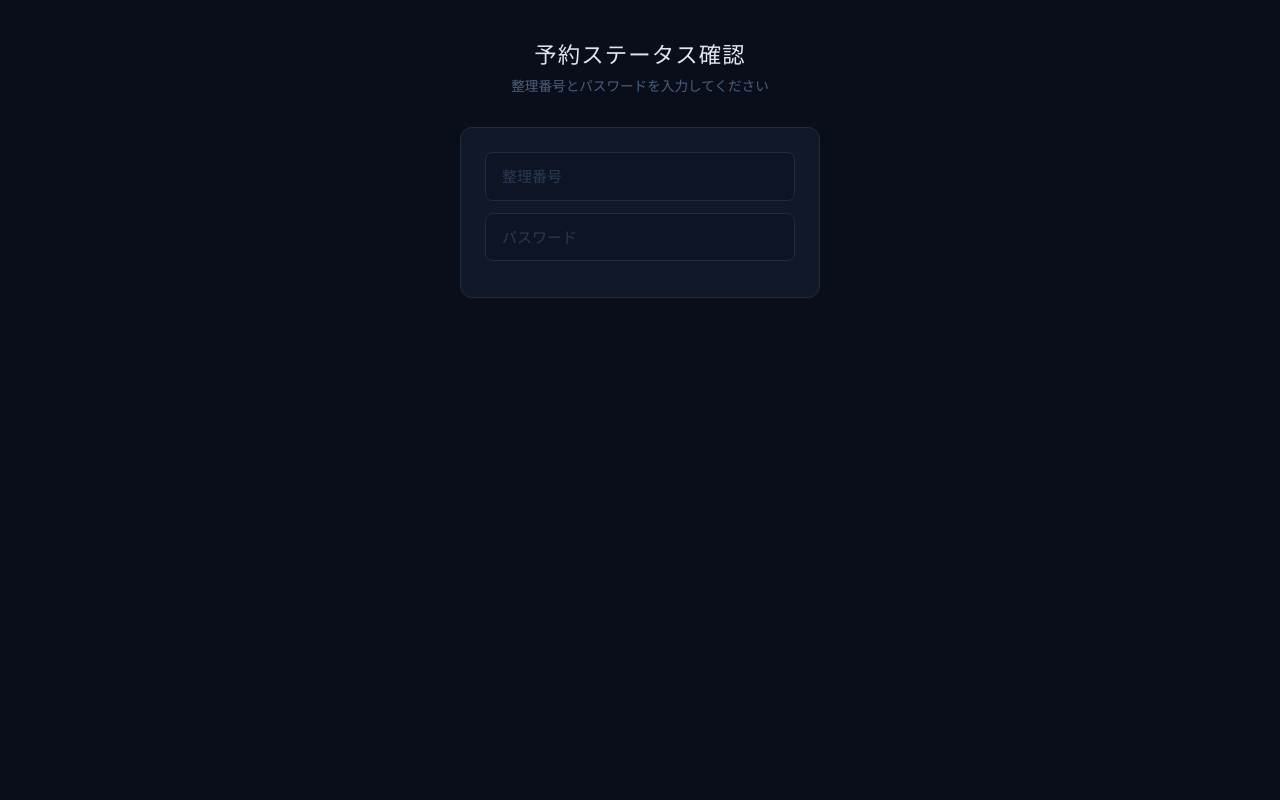
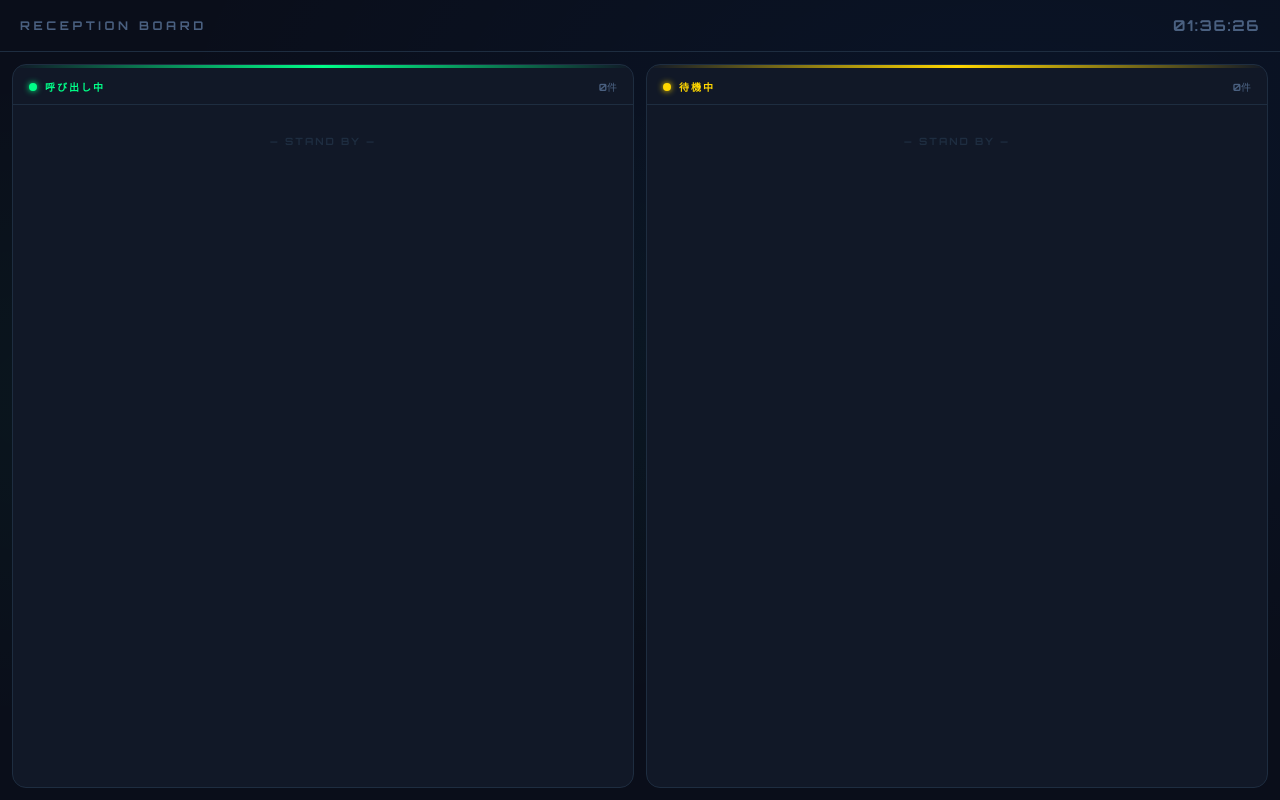
Before and after one commit to In9Bator/booking-system, a Flask app: page /status in a window 1280 px wide; the page is wider, and only the part inside the window is pictured. Run offline with Flask 3, Linux system fonts and the light colour scheme; data that the repository does not hold is empty; some libraries are stand-ins or nearby versions.

Commit message:
Update client status page layout and styles

```diff
--- a/templates/client_status.html
+++ b/templates/client_status.html
@@ -3,215 +3,340 @@
 <head>
 <meta charset="utf-8">
 <meta name="viewport" content="width=device-width, initial-scale=1">
-<title>予約ステータス確認</title>
-<link href="https://cdn.jsdelivr.net/npm/bootstrap@5.3.2/dist/css/bootstrap.min.css" rel="stylesheet">
+<title>受付状況</title>
+<link href="https://fonts.googleapis.com/css2?family=Orbitron:wght@700;900&family=Noto+Sans+JP:wght@400;700&display=swap" rel="stylesheet">
 <script src="https://code.jquery.com/jquery-3.6.0.min.js"></script>
 <style>
-  @import url('https://fonts.googleapis.com/css2?family=Noto+Sans+JP:wght@400;700&display=swap');
+  :root {
+    --green:    #00ff88;
+    --yellow:   #ffd700;
+    --bg:       #0a0e1a;
+    --card-bg:  #111827;
+    --border:   #1e2d40;
+    --text:     #e0e6f0;
+    --muted:    #4a6080;
+  }
+
+  *, *::before, *::after { box-sizing: border-box; margin: 0; padding: 0; }
 
   body {
-    background: #0a0e1a;
-    color: #e0e6f0;
+    background-color: var(--bg);
+    background-image:
+      radial-gradient(ellipse at 20% 50%, rgba(0,255,136,0.04) 0%, transparent 60%),
+      radial-gradient(ellipse at 80% 20%, rgba(0,120,255,0.06) 0%, transparent 60%);
+    color: var(--text);
     font-family: 'Noto Sans JP', sans-serif;
     min-height: 100vh;
     display: flex;
     flex-direction: column;
-    align-items: center;
-    justify-content: flex-start;
-    padding: 40px 20px;
   }
 
-  h1 { font-size: 1.4rem; letter-spacing: 0.05em; margin-bottom: 8px; }
-  .subtitle { color: #4a6080; font-size: 0.85rem; margin-bottom: 32px; }
-
-  .input-card {
-    background: #111827;
-    border: 1px solid #1e2d40;
-    border-radius: 12px;
-    padding: 24px;
-    width: 100%;
-    max-width: 360px;
-    margin-bottom: 24px;
+  /* ── ヘッダー ── */
+  .board-header {
+    display: flex;
+    align-items: center;
+    justify-content: space-between;
+    border-bottom: 1px solid var(--border);
+    padding: 16px 20px;
+    flex-shrink: 0;
+  }
+  .board-title {
+    font-family: 'Orbitron', monospace;
+    font-size: 12px;
+    font-weight: 700;
+    letter-spacing: 0.3em;
+    color: var(--muted);
+    text-transform: uppercase;
+  }
+  .board-clock {
+    font-family: 'Orbitron', monospace;
+    font-size: 15px;
+    font-weight: 700;
+    color: var(--muted);
+    letter-spacing: 0.1em;
   }
 
-  .form-control {
-    background: #0d1525;
-    border: 1px solid #1e2d40;
-    color: #e0e6f0;
-    border-radius: 8px;
-    padding: 12px 16px;
-    width: 100%;
-    font-size: 15px;
-    outline: none;
-    margin-bottom: 12px;
-    display: block;
+  /* ── 自分の番号バー ── */
+  .my-number-bar {
+    background: rgba(0,255,136,0.05);
+    border-bottom: 1px solid rgba(0,255,136,0.12);
+    padding: 12px 20px;
+    display: flex;
+    align-items: center;
+    gap: 10px;
+    flex-shrink: 0;
   }
-  .form-control:focus { border-color: rgba(0,180,255,0.4); }
-  .form-control::placeholder { color: #2a3a50; }
+  .my-number-label {
+    font-family: 'Orbitron', monospace;
+    font-size: 10px;
+    letter-spacing: 0.2em;
+    color: var(--muted);
+    white-space: nowrap;
+  }
+  .my-number-value {
+    font-family: 'Orbitron', monospace;
+    font-size: 20px;
+    font-weight: 900;
+    color: var(--green);
+    text-shadow: 0 0 12px rgba(0,255,136,0.5);
+  }
+  .my-status-badge {
+    margin-left: auto;
+    font-family: 'Orbitron', monospace;
+    font-size: 9px;
+    font-weight: 700;
+    letter-spacing: 0.15em;
+    padding: 5px 12px;
+    border-radius: 6px;
+    border: 1px solid;
+    white-space: nowrap;
+  }
+  .my-status-badge.waiting   { color: var(--muted); border-color: var(--border); }
+  .my-status-badge.called    { color: var(--green); border-color: rgba(0,255,136,0.4); background: rgba(0,255,136,0.08); animation: pulse 1.2s ease-in-out infinite; }
+  .my-status-badge.completed { color: #555; border-color: #333; }
 
-  .btn-check {
-    width: 100%;
-    padding: 13px;
-    background: linear-gradient(135deg, rgba(0,180,255,0.15), rgba(0,180,255,0.08));
-    border: 1px solid rgba(0,180,255,0.3);
-    color: #00b4ff;
-    border-radius: 8px;
-    font-size: 14px;
-    font-weight: 700;
-    letter-spacing: 0.1em;
-    cursor: pointer;
-    transition: all 0.2s;
-  }
-  .btn-check:hover { background: rgba(0,180,255,0.2); }
-
-  /* ステータスカード */
-  .status-card {
-    background: #111827;
-    border: 1px solid #1e2d40;
-    border-radius: 16px;
-    padding: 32px 24px;
-    width: 100%;
-    max-width: 360px;
-    text-align: center;
-    display: none;
-    position: relative;
-    overflow: hidden;
+  /* ── パネル ── */
+  .panels {
+    display: grid;
+    grid-template-columns: 1fr 1fr;
+    gap: 12px;
+    padding: 12px;
+    flex: 1;
   }
 
-  .status-card::before {
+  @media (max-width: 480px) {
+    .panels { grid-template-columns: 1fr; }
+  }
+
+  .panel {
+    background: var(--card-bg);
+    border: 1px solid var(--border);
+    border-radius: 14px;
+    display: flex;
+    flex-direction: column;
+    overflow: hidden;
+    position: relative;
+  }
+  .panel::before {
     content: '';
     position: absolute;
     top: 0; left: 0; right: 0;
     height: 3px;
   }
+  .panel-called::before  { background: linear-gradient(90deg, transparent, var(--green), transparent); }
+  .panel-waiting::before { background: linear-gradient(90deg, transparent, var(--yellow), transparent); }
 
-  .status-waiting::before  { background: linear-gradient(90deg, transparent, #4a6080, transparent); }
-  .status-called::before   { background: linear-gradient(90deg, transparent, #00ff88, transparent); }
-  .status-completed::before{ background: linear-gradient(90deg, transparent, #888, transparent); }
+  .panel-header {
+    padding: 14px 16px 10px;
+    display: flex;
+    align-items: center;
+    gap: 8px;
+    border-bottom: 1px solid var(--border);
+    flex-shrink: 0;
+  }
+  .panel-dot {
+    width: 8px; height: 8px;
+    border-radius: 50%;
+    flex-shrink: 0;
+  }
+  .panel-called  .panel-dot { background: var(--green); box-shadow: 0 0 6px var(--green); }
+  .panel-waiting .panel-dot { background: var(--yellow); box-shadow: 0 0 6px var(--yellow); }
 
-  .status-icon { font-size: 3rem; margin-bottom: 12px; }
-  .status-label { font-size: 0.75rem; letter-spacing: 0.2em; text-transform: uppercase; margin-bottom: 8px; }
-  .status-number { font-size: 5rem; font-weight: 900; line-height: 1; margin-bottom: 8px; }
+  .panel-label {
+    font-family: 'Orbitron', monospace;
+    font-size: 10px;
+    letter-spacing: 0.2em;
+    text-transform: uppercase;
+    font-weight: 700;
+  }
+  .panel-called  .panel-label { color: var(--green); }
+  .panel-waiting .panel-label { color: var(--yellow); }
 
-  .status-waiting  .status-number { color: #4a8090; }
-  .status-called   .status-number { color: #00ff88; text-shadow: 0 0 30px rgba(0,255,136,0.5); }
-  .status-completed .status-number { color: #555; }
+  .panel-count {
+    margin-left: auto;
+    font-family: 'Orbitron', monospace;
+    font-size: 10px;
+    color: var(--muted);
+  }
 
-  .status-text { font-size: 1.1rem; font-weight: 700; margin-bottom: 4px; }
-  .status-sub  { font-size: 0.85rem; color: #4a6080; }
+  .number-grid {
+    display: flex;
+    flex-wrap: wrap;
+    gap: 8px;
+    padding: 14px;
+    align-content: flex-start;
+    overflow-y: auto;
+    flex: 1;
+  }
 
-  .status-waiting   .status-text { color: #8090a0; }
-  .status-called    .status-text { color: #00ff88; }
-  .status-completed .status-text { color: #666; }
+  .num-tile {
+    font-family: 'Orbitron', monospace;
+    font-weight: 900;
+    border-radius: 10px;
+    border: 2px solid;
+    display: flex;
+    align-items: center;
+    justify-content: center;
+    animation: popIn 0.35s cubic-bezier(0.34, 1.56, 0.64, 1) both;
+    position: relative;
+  }
 
-  /* 呼出中は点滅 */
+  /* 自分の番号に星マーク */
+  .num-tile.is-mine::after {
+    content: '★';
+    position: absolute;
+    top: -8px; right: -8px;
+    font-size: 11px;
+    color: var(--green);
+    text-shadow: 0 0 6px rgba(0,255,136,0.8);
+  }
+
+  .panel-called .num-tile {
+    font-size: clamp(1.8rem, 7vw, 3.5rem);
+    padding: 10px 16px;
+    color: var(--green);
+    border-color: rgba(0,255,136,0.35);
+    background: rgba(0,255,136,0.07);
+    text-shadow: 0 0 20px rgba(0,255,136,0.5);
+  }
+  .panel-waiting .num-tile {
+    font-size: clamp(1.2rem, 5vw, 2.4rem);
+    padding: 8px 12px;
+    color: var(--yellow);
+    border-color: rgba(255,215,0,0.3);
+    background: rgba(255,215,0,0.05);
+  }
+
+  .panel-called  .num-tile.is-mine { border-color: var(--green); box-shadow: 0 0 16px rgba(0,255,136,0.25); }
+  .panel-waiting .num-tile.is-mine { border-color: var(--yellow); box-shadow: 0 0 16px rgba(255,215,0,0.25); }
+
+  .empty-msg {
+    color: var(--border);
+    font-family: 'Orbitron', monospace;
+    font-size: 10px;
+    letter-spacing: 0.2em;
+    padding: 16px 0;
+    width: 100%;
+    text-align: center;
+  }
+
+  @keyframes popIn {
+    from { opacity: 0; transform: scale(0.7); }
+    to   { opacity: 1; transform: scale(1); }
+  }
   @keyframes pulse {
     0%, 100% { opacity: 1; }
-    50% { opacity: 0.5; }
+    50%       { opacity: 0.5; }
   }
-  .status-called .status-icon { animation: pulse 1.2s ease-in-out infinite; }
 
-  .error-msg { color: #ff4d6d; font-size: 0.9rem; margin-top: 8px; text-align: center; display: none; }
-  .timeslot-badge {
-    display: inline-block;
-    background: rgba(255,255,255,0.05);
-    border: 1px solid #1e2d40;
-    border-radius: 6px;
-    padding: 4px 12px;
-    font-size: 0.85rem;
-    color: #4a6080;
-    margin-top: 12px;
-  }
+  .number-grid::-webkit-scrollbar { width: 3px; }
+  .number-grid::-webkit-scrollbar-thumb { background: var(--border); border-radius: 2px; }
 </style>
 </head>
 <body>
-  <h1>予約ステータス確認</h1>
-  <p class="subtitle">整理番号とパスワードを入力してください</p>
 
-  <div class="input-card">
-    <input type="number" id="number" class="form-control" placeholder="整理番号">
-    <input type="text"   id="password" class="form-control" placeholder="パスワード">
-    <button class="btn-check" onclick="checkStatus()">確認する</button>
-    <div class="error-msg" id="error-msg">整理番号またはパスワードが正しくありません</div>
+<div class="board-header">
+  <span class="board-title">Reception Board</span>
+  <span class="board-clock" id="clock">--:--:--</span>
+</div>
+
+<!-- 自分の番号バー（URLパラメータ ?number=X がある場合のみ表示） -->
+<div class="my-number-bar" id="my-number-bar" style="display:none;">
+  <span class="my-number-label">Your Number</span>
+  <span class="my-number-value" id="my-number-value"></span>
+  <span class="my-status-badge waiting" id="my-status-badge">待機中</span>
+</div>
+
+<div class="panels">
+  <div class="panel panel-called">
+    <div class="panel-header">
+      <div class="panel-dot"></div>
+      <span class="panel-label">呼び出し中</span>
+      <span class="panel-count" id="called-count">0件</span>
+    </div>
+    <div class="number-grid" id="called-area">
+      <span class="empty-msg">— STAND BY —</span>
+    </div>
   </div>
 
-  <div class="status-card" id="status-card">
-    <div class="status-icon" id="status-icon"></div>
-    <div class="status-label">整理番号</div>
-    <div class="status-number" id="status-number"></div>
-    <div class="status-text" id="status-text"></div>
-    <div class="status-sub"  id="status-sub"></div>
-    <div class="timeslot-badge" id="timeslot-badge"></div>
+  <div class="panel panel-waiting">
+    <div class="panel-header">
+      <div class="panel-dot"></div>
+      <span class="panel-label">待機中</span>
+      <span class="panel-count" id="waiting-count">0件</span>
+    </div>
+    <div class="number-grid" id="waiting-area">
+      <span class="empty-msg">— STAND BY —</span>
+    </div>
   </div>
+</div>
 
 <script>
-let currentNumber = null;
-let currentPassword = null;
-let pollTimer = null;
+// URLパラメータから自分の番号を取得
+const params   = new URLSearchParams(window.location.search);
+const myNumber = params.get("number") ? parseInt(params.get("number")) : null;
 
-function checkStatus(){
-    currentNumber   = $("#number").val();
-    currentPassword = $("#password").val();
-    if(!currentNumber || !currentPassword) return;
-    $("#error-msg").hide();
-    fetchStatus();
+if(myNumber){
+    document.getElementById("my-number-bar").style.display = "flex";
+    document.getElementById("my-number-value").textContent = myNumber;
 }
 
-function fetchStatus(){
+// 時計
+function updateClock(){
+    const now = new Date();
+    const h = String(now.getHours()).padStart(2,'0');
+    const m = String(now.getMinutes()).padStart(2,'0');
+    const s = String(now.getSeconds()).padStart(2,'0');
+    document.getElementById('clock').textContent = `${h}:${m}:${s}`;
+}
+setInterval(updateClock, 1000);
+updateClock();
+
+// ボード更新
+function loadBoard(){
     $.getJSON("/admin_data", function(data){
-        let found = false;
+        let calledHtml = "", waitingHtml = "";
+        let calledCount = 0, waitingCount = 0;
+        let myStatus = null;
+
         for(const slot in data){
             data[slot].forEach(r => {
-                if(String(r.id) === String(currentNumber) && r.password === currentPassword){
-                    found = true;
-                    renderStatus(r, slot);
+                if(r.completed) return;
+                const isMine = (myNumber && r.id === myNumber);
+                if(isMine) myStatus = r.called ? "called" : "waiting";
+
+                const mineClass = isMine ? " is-mine" : "";
+                if(r.called){
+                    calledHtml += `<div class="num-tile${mineClass}">${r.id}</div>`;
+                    calledCount++;
+                } else {
+                    waitingHtml += `<div class="num-tile${mineClass}">${r.id}</div>`;
+                    waitingCount++;
                 }
             });
         }
-        if(!found){
-            $("#status-card").hide();
-            $("#error-msg").show();
-            clearInterval(pollTimer);
+
+        $("#called-area").html(calledCount > 0 ? calledHtml : '<span class="empty-msg">— STAND BY —</span>');
+        $("#waiting-area").html(waitingCount > 0 ? waitingHtml : '<span class="empty-msg">— STAND BY —</span>');
+        $("#called-count").text(calledCount + "件");
+        $("#waiting-count").text(waitingCount + "件");
+
+        // 自分のステータスバッジ更新
+        if(myNumber){
+            const $badge = $("#my-status-badge");
+            if(myStatus === "called"){
+                $badge.text("呼び出し中！").attr("class", "my-status-badge called");
+            } else if(myStatus === "waiting"){
+                $badge.text("待機中").attr("class", "my-status-badge waiting");
+            } else {
+                $badge.text("受付完了").attr("class", "my-status-badge completed");
+            }
         }
     });
 }
 
-function renderStatus(r, slot){
-    const $card = $("#status-card");
-    $card.removeClass("status-waiting status-called status-completed").show();
-
-    if(r.completed){
-        $card.addClass("status-completed");
-        $("#status-icon").text("✓");
-        $("#status-text").text("受付完了");
-        $("#status-sub").text("ご来店ありがとうございました");
-        clearInterval(pollTimer);
-    } else if(r.called){
-        $card.addClass("status-called");
-        $("#status-icon").text("🔔");
-        $("#status-text").text("呼び出されています！");
-        $("#status-sub").text("受付カウンターへお越しください");
-    } else {
-        $card.addClass("status-waiting");
-        $("#status-icon").text("⏳");
-        $("#status-text").text("お待ちください");
-        $("#status-sub").text("呼び出しまでしばらくお待ちください");
-    }
-
-    $("#status-number").text(r.id);
-    $("#timeslot-badge").text("予約時間: " + slot);
-
-    // ポーリング開始（完了後は停止済み）
-    if(!r.completed){
-        clearInterval(pollTimer);
-        pollTimer = setInterval(fetchStatus, 3000);
-    }
-}
-
-// Enterキー対応
-$(document).on("keydown", function(e){
-    if(e.key === "Enter") checkStatus();
-});
+setInterval(loadBoard, 3000);
+loadBoard();
 </script>
 </body>
 </html>
```
